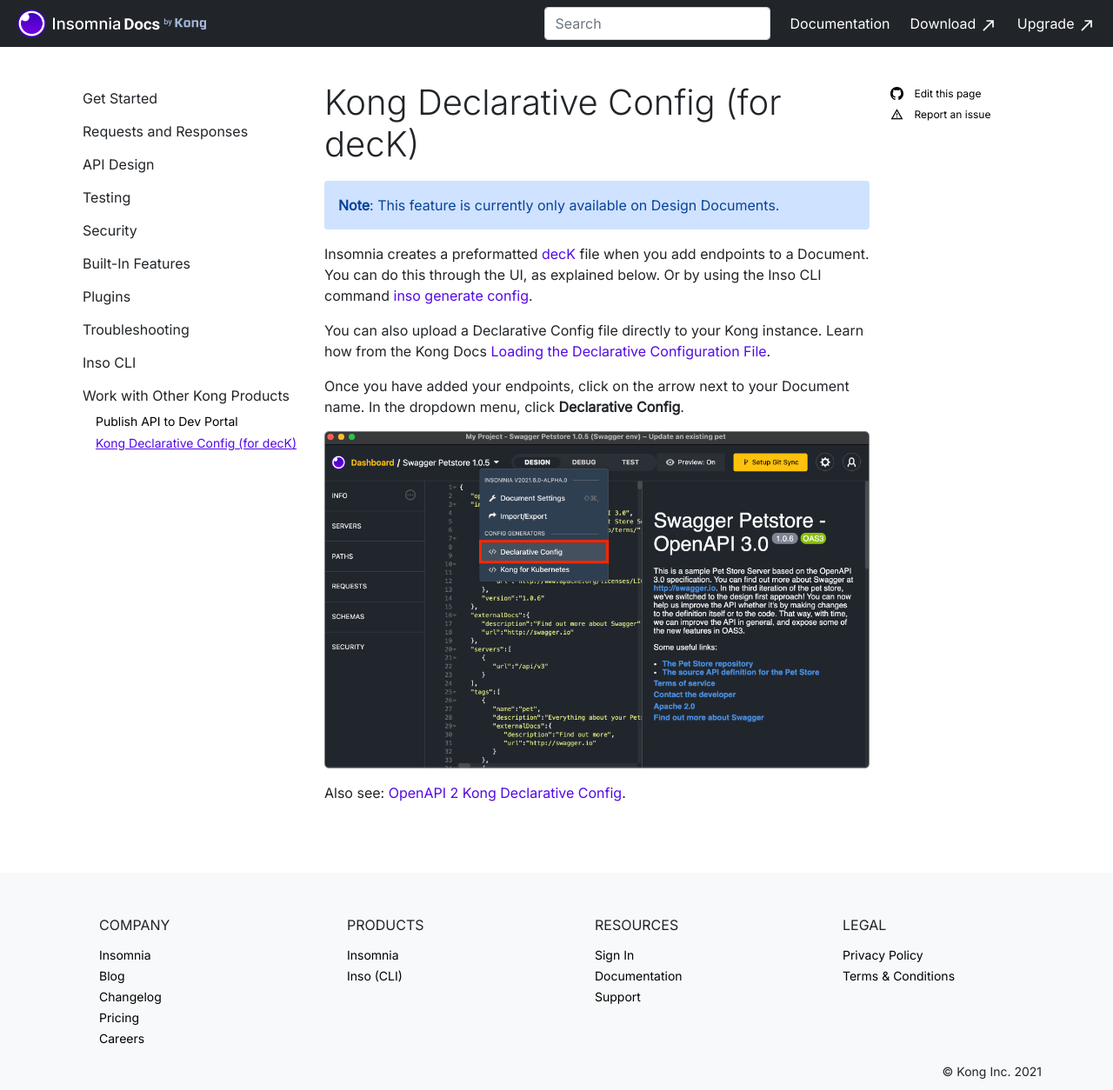
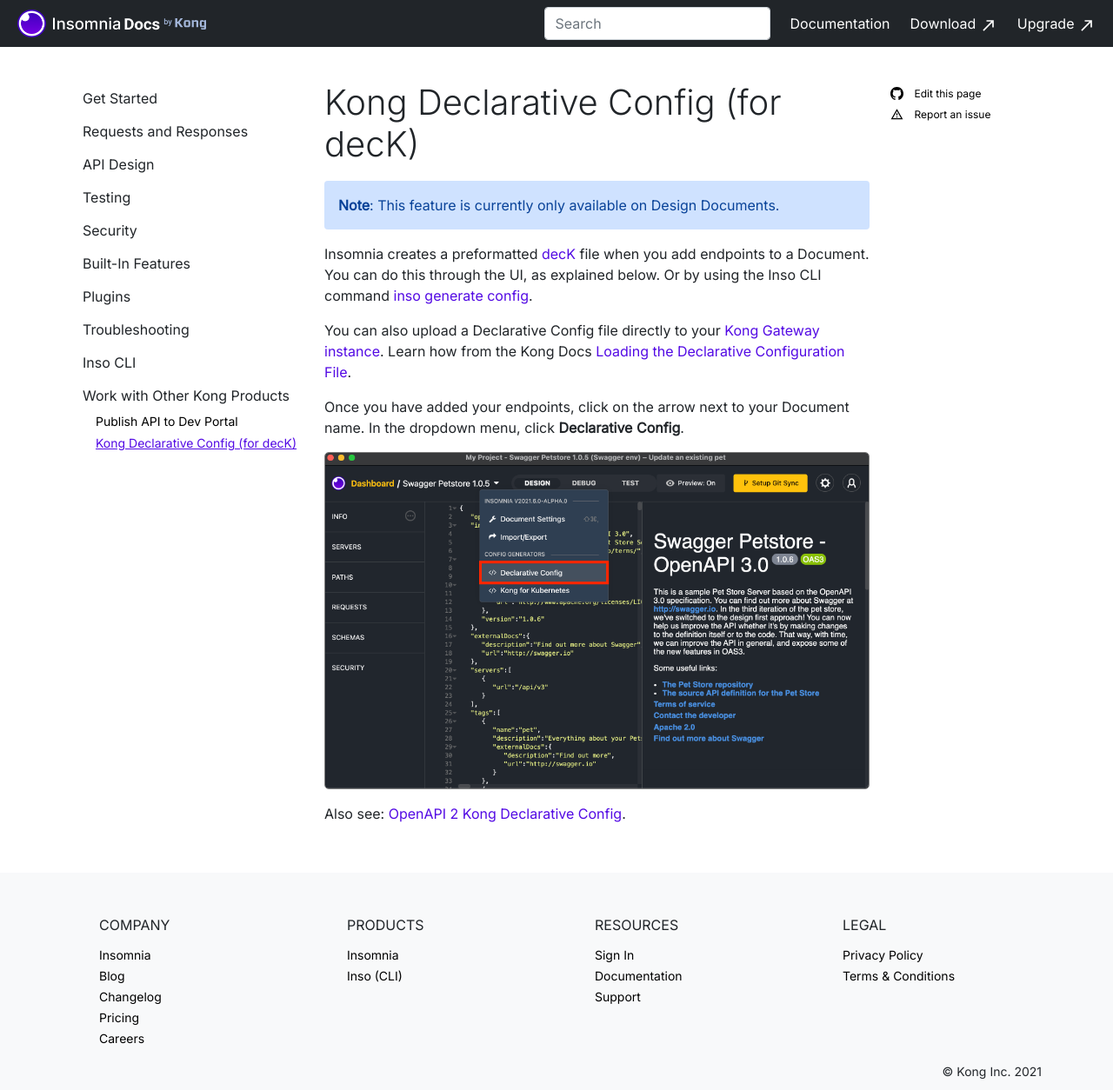
Before and after one commit to Kong/insomnia-docs, a Jekyll site: the page built from docs/insomnia/declarative-config.md, in a window 1280 px wide and 1254 px high. Shown: the whole window at 87% size. Built offline with Jekyll 4.4.1, drawn with Linux system fonts in a browser that asks for light colours; comment, search, counter and statistics services are not loaded.

Commit message:
add link to Gateway docs

```diff
--- a/docs/insomnia/declarative-config.md
+++ b/docs/insomnia/declarative-config.md
@@ -10,7 +10,7 @@
 
 Insomnia creates a preformatted [decK](https://docs.konghq.com/deck) file when you add endpoints to a Document. You can do this through the UI, as explained below. Or by using the Inso CLI command [inso generate config](/inso-cli/cli-command-reference/inso-generate-config).
 
-You can also upload a Declarative Config file directly to your Kong instance. Learn how from the Kong Docs [Loading the Declarative Configuration File](https://docs.konghq.com/gateway-oss/2.5.x/db-less-and-declarative-config/#loading-the-declarative-configuration-file).
+You can also upload a Declarative Config file directly to your [Kong Gateway instance](https://docs.konghq.com/gateway-oss). Learn how from the Kong Docs [Loading the Declarative Configuration File](https://docs.konghq.com/gateway-oss/2.5.x/db-less-and-declarative-config/#loading-the-declarative-configuration-file).
 
 Once you have added your endpoints, click on the arrow next to your Document name. In the dropdown menu, click **Declarative Config**.
 
```
